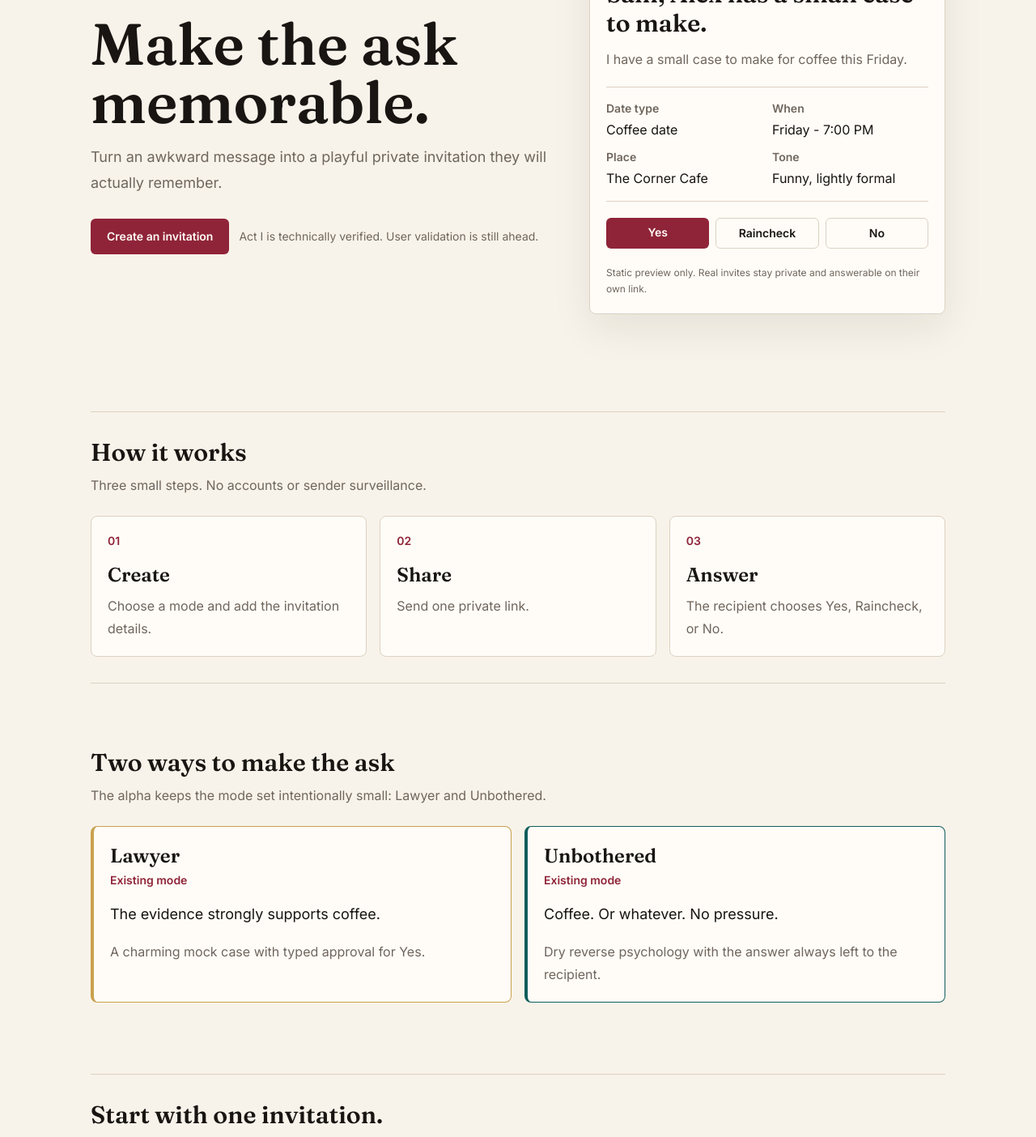
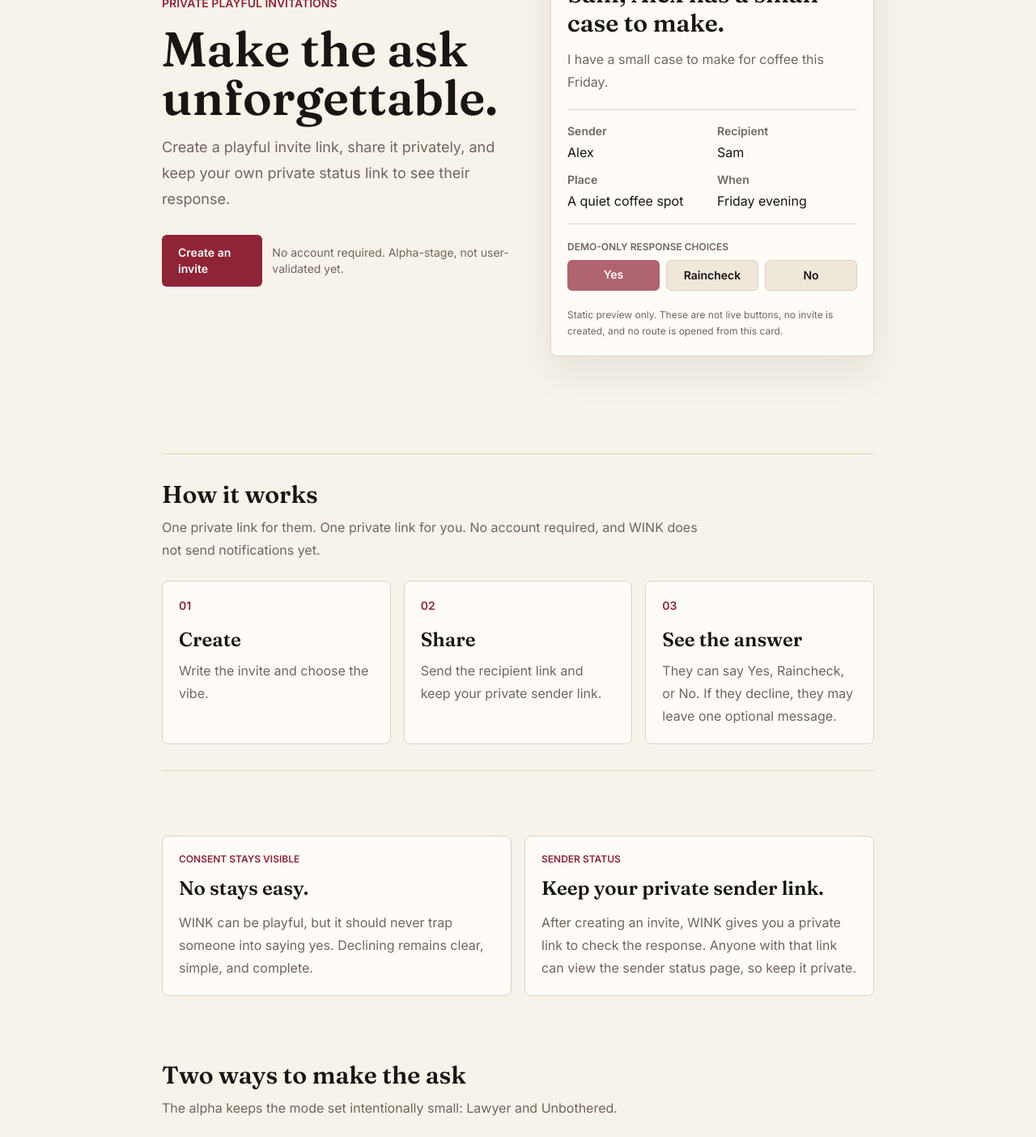
Before and after one commit to khalilelmaghraoui/WINK, a Next.js app: page / in a window 1280 px wide. Shown: the part 240-1644 px from the top of the page at 81% size. Built offline with nearby package versions, Linux system fonts and the light colour scheme.

Commit message:
feat: polish public home page alpha

```diff
--- a/app/layout.tsx
+++ b/app/layout.tsx
@@ -15,9 +15,9 @@ const bodyFont = Inter({
 });
 
 export const metadata: Metadata = {
-  title: "WINK - Make the ask memorable",
+  title: "WINK - Make the ask unforgettable",
   description:
-    "Create a playful private invitation link for a date, apology, surprise, or romantic moment."
+    "Create a playful private invite link, share it privately, and keep your own private status link."
 };
 
 export default function RootLayout({
--- a/app/page.tsx
+++ b/app/page.tsx
@@ -6,7 +6,7 @@ const focusRing =
 export default function HomePage() {
   return (
     <main className="min-h-screen overflow-x-hidden bg-wink-background text-wink-text">
-      <header className="mx-auto flex w-full max-w-6xl flex-wrap items-center justify-between gap-3 px-5 py-5 sm:px-8 lg:px-12">
+      <header className="mx-auto flex w-full max-w-[960px] flex-wrap items-center justify-between gap-3 px-5 py-5 sm:px-8 lg:px-10">
         <Link
           className={`font-display text-xl font-semibold text-wink-text ${focusRing}`}
           href="/"
@@ -17,34 +17,34 @@ export default function HomePage() {
           className={`inline-flex min-h-11 items-center justify-center rounded-md border border-wink-border bg-wink-surface px-4 py-2 text-sm font-semibold text-wink-text transition-colors duration-200 hover:border-wink-primary hover:text-wink-primary ${focusRing}`}
           href="/create"
         >
-          Create an invitation
+          Create an invite
         </Link>
       </header>
 
-      <section className="mx-auto grid w-full max-w-6xl gap-10 px-5 pb-14 pt-8 sm:px-8 sm:pb-20 lg:grid-cols-[minmax(0,1fr)_minmax(340px,440px)] lg:items-center lg:px-12 lg:pt-16">
+      <section className="mx-auto grid w-full max-w-[960px] gap-10 px-5 pb-14 pt-8 sm:px-8 sm:pb-20 lg:grid-cols-[minmax(0,1fr)_minmax(320px,400px)] lg:items-center lg:px-10 lg:pt-16">
         <div className="min-w-0 space-y-7">
-          <div className="space-y-4">
+          <div className="max-w-[680px] space-y-4">
             <p className="text-sm font-semibold uppercase text-wink-primary">
-              WINK private invitations
+              Private playful invitations
             </p>
-            <h1 className="max-w-3xl break-words font-display text-4xl font-semibold leading-[1.06] text-wink-text sm:text-6xl lg:text-7xl">
-              Make the ask memorable.
+            <h1 className="break-words font-display text-4xl font-semibold leading-[1.06] text-wink-text sm:text-6xl">
+              Make the ask unforgettable.
             </h1>
-            <p className="max-w-2xl text-base leading-7 text-wink-text-secondary sm:text-lg sm:leading-8">
-              Turn an awkward message into a playful private invitation they
-              will actually remember.
+            <p className="text-base leading-7 text-wink-text-secondary sm:text-lg sm:leading-8">
+              Create a playful invite link, share it privately, and keep your
+              own private status link to see their response.
             </p>
           </div>
 
-          <div className="flex flex-col gap-3 sm:flex-row">
+          <div className="flex flex-col gap-3 sm:flex-row sm:items-center">
             <Link
               className={`inline-flex min-h-11 items-center justify-center rounded-md bg-wink-primary px-5 py-3 text-sm font-semibold text-wink-surface transition-colors duration-200 hover:bg-wink-primary-hover ${focusRing}`}
               href="/create"
             >
-              Create an invitation
+              Create an invite
             </Link>
             <p className="flex min-h-11 items-center text-sm text-wink-text-secondary">
-              Act I is technically verified. User validation is still ahead.
+              No account required. Alpha-stage, not user-validated yet.
             </p>
           </div>
         </div>
@@ -54,49 +54,75 @@ export default function HomePage() {
 
       <section
         aria-labelledby="how-it-works-heading"
-        className="mx-auto w-full max-w-6xl px-5 py-10 sm:px-8 lg:px-12"
+        className="mx-auto w-full max-w-[960px] px-5 py-10 sm:px-8 lg:px-10"
       >
         <div className="space-y-6 border-y border-wink-border py-8">
-          <div className="space-y-2">
+          <div className="max-w-[680px] space-y-2">
             <h2
               className="font-display text-3xl font-semibold text-wink-text"
               id="how-it-works-heading"
             >
               How it works
             </h2>
-            <p className="max-w-2xl text-base leading-7 text-wink-text-secondary">
-              Three small steps. No accounts or sender surveillance.
+            <p className="text-base leading-7 text-wink-text-secondary">
+              One private link for them. One private link for you. No account
+              required, and WINK does not send notifications yet.
             </p>
           </div>
           <ol className="grid gap-4 md:grid-cols-3">
             <Step
-              body="Choose a mode and add the invitation details."
+              body="Write the invite and choose the vibe."
               number="01"
               title="Create"
             />
-            <Step body="Send one private link." number="02" title="Share" />
             <Step
-              body="The recipient chooses Yes, Raincheck, or No."
+              body="Send the recipient link and keep your private sender link."
+              number="02"
+              title="Share"
+            />
+            <Step
+              body="They can say Yes, Raincheck, or No. If they decline, they may leave one optional message."
               number="03"
-              title="Answer"
+              title="See the answer"
             />
           </ol>
         </div>
       </section>
 
       <section
+        aria-labelledby="trust-heading"
+        className="mx-auto grid w-full max-w-[960px] gap-4 px-5 py-10 sm:px-8 md:grid-cols-2 lg:px-10"
+      >
+        <h2 className="sr-only" id="trust-heading">
+          Consent and private sender link notes
+        </h2>
+        <InfoNote
+          body="WINK can be playful, but it should never trap someone into saying yes. Declining remains clear, simple, and complete."
+          eyebrow="Consent stays visible"
+          headingId="no-stays-easy-heading"
+          title="No stays easy."
+        />
+        <InfoNote
+          body="After creating an invite, WINK gives you a private link to check the response. Anyone with that link can view the sender status page, so keep it private."
+          eyebrow="Sender status"
+          headingId="private-sender-link-heading"
+          title="Keep your private sender link."
+        />
+      </section>
+
+      <section
         aria-labelledby="modes-heading"
-        className="mx-auto w-full max-w-6xl px-5 py-10 sm:px-8 lg:px-12"
+        className="mx-auto w-full max-w-[960px] px-5 py-10 sm:px-8 lg:px-10"
       >
         <div className="space-y-6">
-          <div className="space-y-2">
+          <div className="max-w-[680px] space-y-2">
             <h2
               className="font-display text-3xl font-semibold text-wink-text"
               id="modes-heading"
             >
               Two ways to make the ask
             </h2>
-            <p className="max-w-2xl text-base leading-7 text-wink-text-secondary">
+            <p className="text-base leading-7 text-wink-text-secondary">
               The alpha keeps the mode set intentionally small: Lawyer and
               Unbothered.
             </p>
@@ -118,26 +144,27 @@ export default function HomePage() {
         </div>
       </section>
 
-      <section className="mx-auto w-full max-w-6xl px-5 py-12 sm:px-8 lg:px-12">
+      <section className="mx-auto w-full max-w-[960px] px-5 py-12 sm:px-8 lg:px-10">
         <div className="space-y-5 border-t border-wink-border pt-8">
-          <h2 className="max-w-2xl font-display text-3xl font-semibold text-wink-text">
-            Start with one invitation.
+          <h2 className="max-w-[680px] font-display text-3xl font-semibold text-wink-text">
+            Send one invite. Keep one private status link.
           </h2>
-          <p className="max-w-2xl text-base leading-7 text-wink-text-secondary">
-            WINK is an alpha candidate for the existing Act I loop: create,
-            share, and let the recipient answer clearly.
+          <p className="max-w-[680px] text-base leading-7 text-wink-text-secondary">
+            WINK is an alpha for private invitations: playful enough to feel
+            memorable, clear enough that Yes, Raincheck, and No all stay easy.
+            It does not send notifications yet.
           </p>
           <Link
             className={`inline-flex min-h-11 items-center justify-center rounded-md bg-wink-primary px-5 py-3 text-sm font-semibold text-wink-surface transition-colors duration-200 hover:bg-wink-primary-hover ${focusRing}`}
             href="/create"
           >
-            Create your invitation
+            Create an invite
           </Link>
         </div>
       </section>
 
-      <footer className="mx-auto w-full max-w-6xl px-5 pb-8 text-sm text-wink-text-secondary sm:px-8 lg:px-12">
-        WINK / DateCard. Private invitations, not a dating app.
+      <footer className="mx-auto w-full max-w-[960px] px-5 pb-8 text-sm text-wink-text-secondary sm:px-8 lg:px-10">
+        WINK / DateCard. A playful private invitation link, not a dating app.
       </footer>
     </main>
   );
@@ -172,26 +199,31 @@ function SampleInvitePreview() {
         </div>
 
         <dl className="grid gap-3 border-y border-wink-border py-4 text-sm sm:grid-cols-2">
-          <PreviewDetail label="Date type" value="Coffee date" />
-          <PreviewDetail label="When" value="Friday - 7:00 PM" />
-          <PreviewDetail label="Place" value="The Corner Cafe" />
-          <PreviewDetail label="Tone" value="Funny, lightly formal" />
+          <PreviewDetail label="Sender" value="Alex" />
+          <PreviewDetail label="Recipient" value="Sam" />
+          <PreviewDetail label="Place" value="A quiet coffee spot" />
+          <PreviewDetail label="When" value="Friday evening" />
         </dl>
 
+        <div className="space-y-2">
+          <p className="text-xs font-semibold uppercase text-wink-text-secondary">
+            Demo-only response choices
+          </p>
           <div aria-hidden="true" className="grid gap-2 sm:grid-cols-3">
-          <span className="rounded-md bg-wink-primary px-3 py-2 text-center text-sm font-semibold text-wink-surface">
+            <span className="rounded-md bg-wink-primary/70 px-3 py-2 text-center text-sm font-semibold text-wink-surface">
               Yes
             </span>
-          <span className="rounded-md border border-wink-border px-3 py-2 text-center text-sm font-semibold text-wink-text">
+            <span className="rounded-md border border-wink-border bg-wink-surface-muted px-3 py-2 text-center text-sm font-semibold text-wink-text">
               Raincheck
             </span>
-          <span className="rounded-md border border-wink-border px-3 py-2 text-center text-sm font-semibold text-wink-text">
+            <span className="rounded-md border border-wink-border bg-wink-surface-muted px-3 py-2 text-center text-sm font-semibold text-wink-text">
               No
             </span>
           </div>
+        </div>
         <p className="text-xs leading-5 text-wink-text-secondary">
-          Static preview only. Real invites stay private and answerable on their
-          own link.
+          Static preview only. These are not live buttons, no invite is created,
+          and no route is opened from this card.
         </p>
       </div>
     </aside>
@@ -231,6 +263,36 @@ function Step({
   );
 }
 
+function InfoNote({
+  body,
+  eyebrow,
+  headingId,
+  title
+}: {
+  body: string;
+  eyebrow: string;
+  headingId: string;
+  title: string;
+}) {
+  return (
+    <section
+      aria-labelledby={headingId}
+      className="space-y-3 rounded-lg border border-wink-border bg-wink-surface p-5"
+    >
+      <p className="text-xs font-semibold uppercase text-wink-primary">
+        {eyebrow}
+      </p>
+      <h2
+        className="font-display text-2xl font-semibold text-wink-text"
+        id={headingId}
+      >
+        {title}
+      </h2>
+      <p className="leading-7 text-wink-text-secondary">{body}</p>
+    </section>
+  );
+}
+
 function ModePreview({
   accent,
   description,
```
Also changed, not shown: 3 other files (tests, documents, lock files or other folders). Lines whose indentation alone changed are shown as unchanged.
